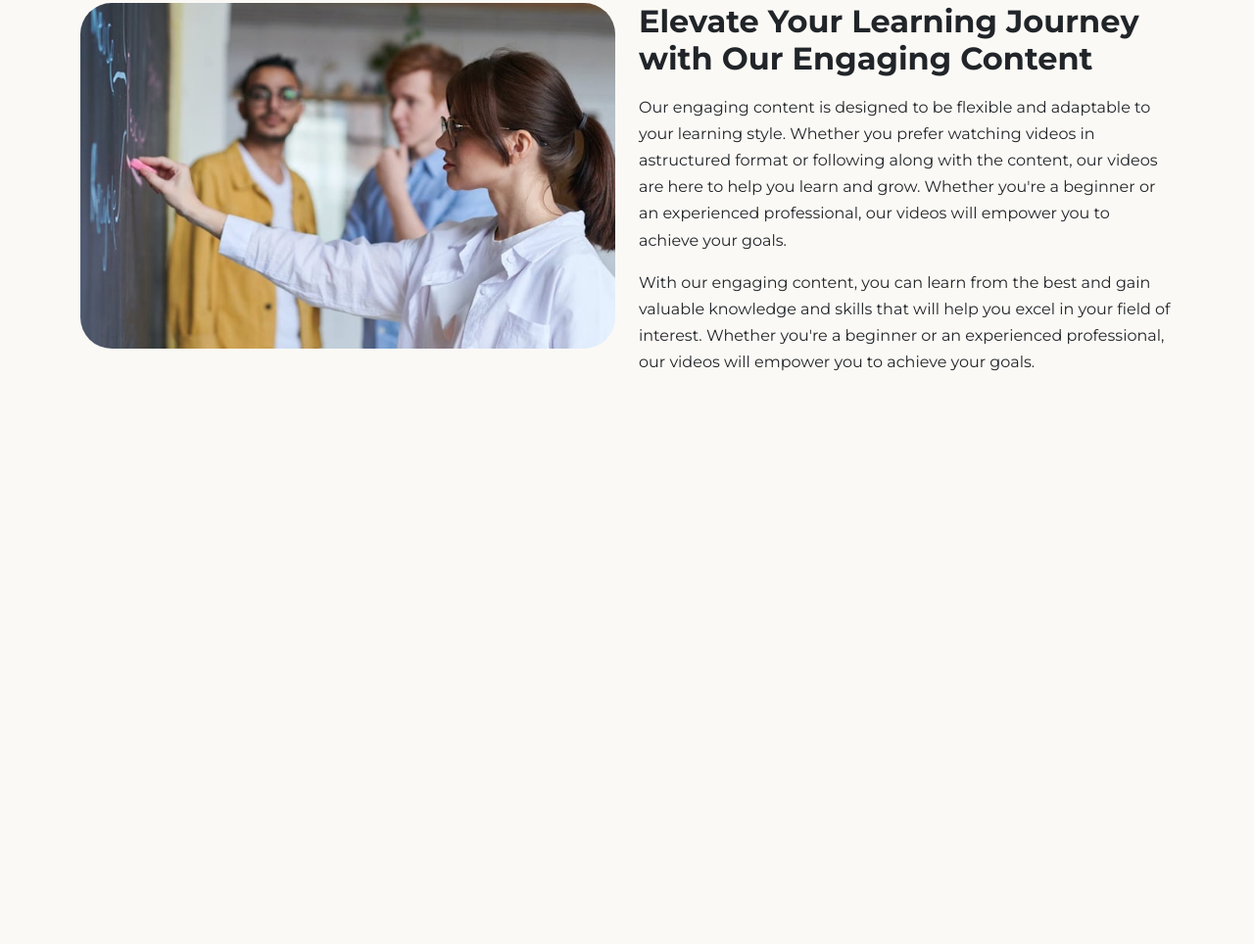
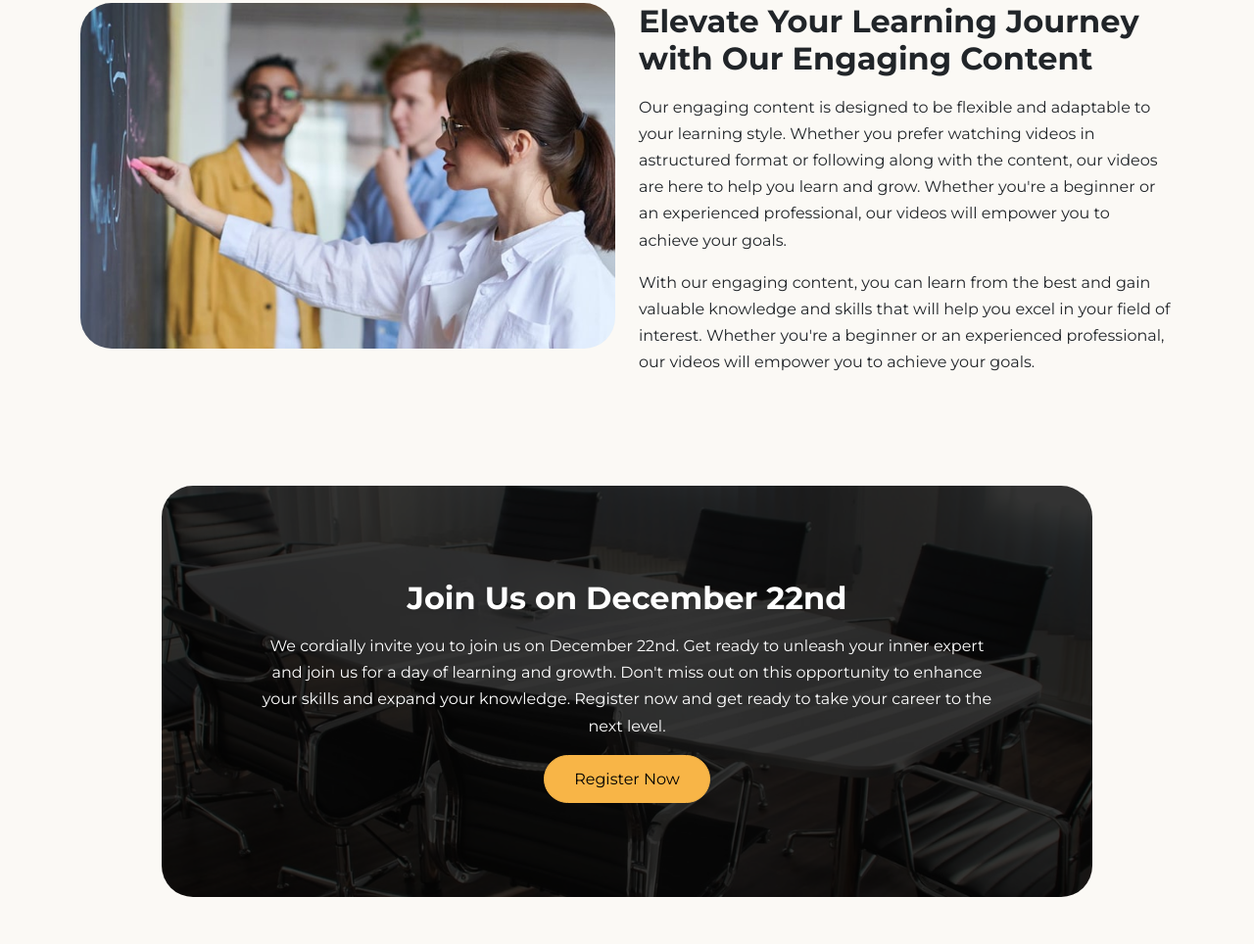
Before and after one commit to s-khodjaev/011_corso-website, a website: page index.html in a window 1280 px wide. Shown: the part 4017-4981 px from the top of the page at 98% size. Before the commit the page ends 4465 px from the top, so only its background shows below. Drawn offline with Linux system fonts and the light colour scheme.

Commit message:
add add media queries and invitation section

```diff
--- a/index.html
+++ b/index.html
@@ -490,6 +490,25 @@
       </div>
     </section>
 
+    <!-- Invitation -->
+    <section class="invitation py-5">
+      <div class="container">
+        <div class="row">
+          <div class="col-md-10 offset-md-1 rounded-5 text-center p-6">
+            <h2>Join Us on December 22nd</h2>
+            <p>
+              We cordially invite you to join us on December 22nd. Get ready to
+              unleash your inner expert and join us for a day of learning and
+              growth. Don't miss out on this opportunity to enhance your skills
+              and expand your knowledge. Register now and get ready to take your
+              career to the next level.
+            </p>
+            <a href="#" class="btn btn-primary rounded-5">Register Now</a>
+          </div>
+        </div>
+      </div>
+    </section>
+
     <script src="js/bootstrap.bundle.min.js"></script>
     <script src="js/script.js"></script>
   </body>
--- a/scss/main.scss
+++ b/scss/main.scss
@@ -15,8 +15,34 @@
   margin: 0 auto;
 }
 
+.invitation .col-md-10 {
+  background:
+    linear-gradient(to bottom right, rgba(0, 0, 0, 0.8), rgba(0, 0, 0, 0.8)),
+    url('../img/invitation-background.jpg') center center no-repeat;
+  background-size: cover;
+  color: #fff;
+}
+
 @media (max-width: 992px) {
   .navbar {
     background: var(--bs-dark);
   }
+
+  .header {
+    height: 800px !important;
+    min-height: 800px !important;
+  }
+
+  .register {
+    padding: 40px 0 !important;
+  }
+
+  .register h2 {
+    text-align: center;
+  }
+
+  .summary {
+    margin-top: 0 !important;
+    width: 90% !important;
+  }
 }
```
Also changed, not shown: css/main.css, 1 other file.
